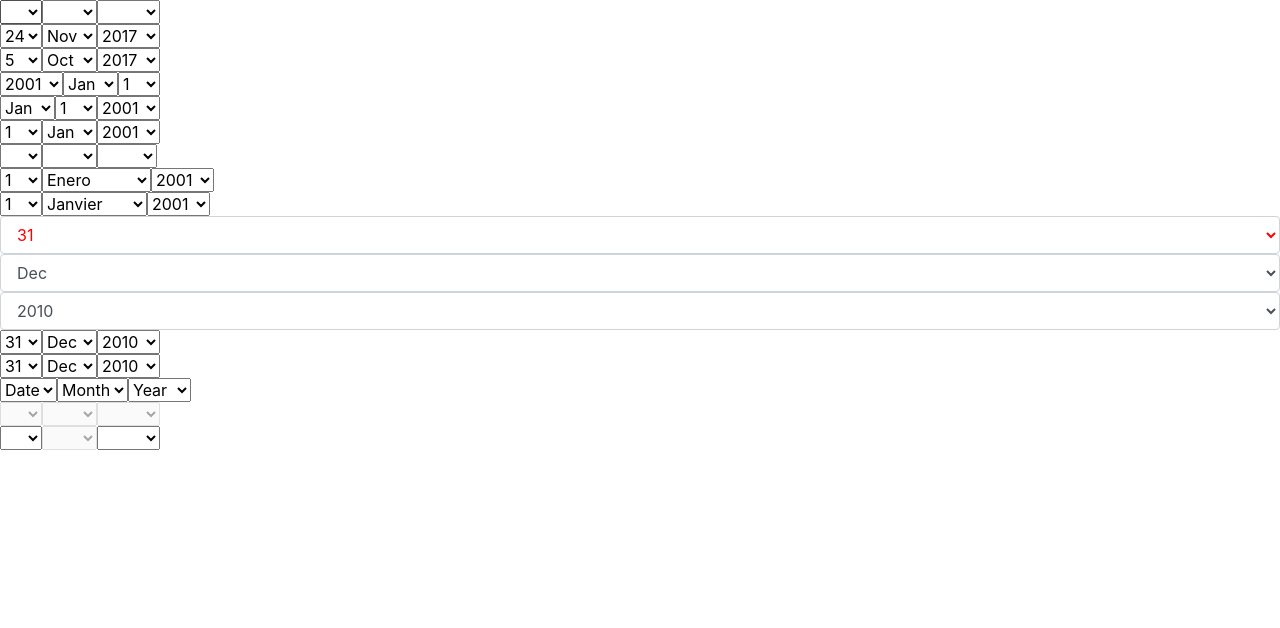
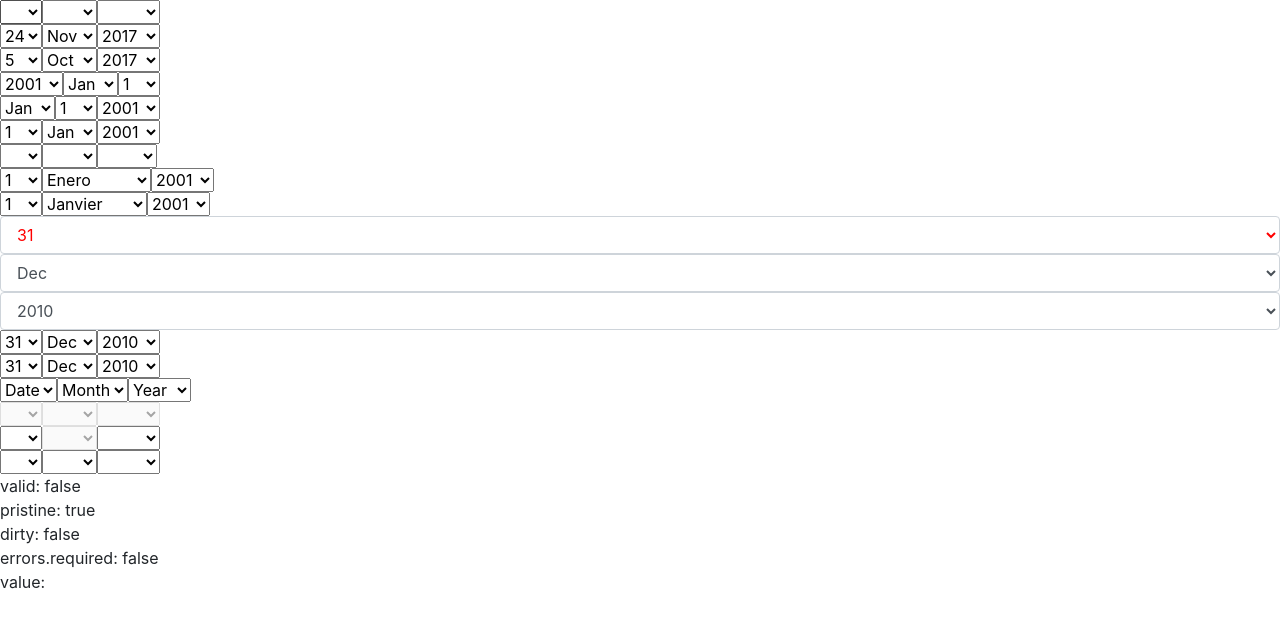
Before and after one commit to katafractari/ngx-combo-datepicker, an Angular app: page / in a window 1280 px wide. Shown: the top 628 px of the page. Built offline with nearby package versions, Linux system fonts and the light colour scheme.

Commit message:
add validation example

```diff
--- a/src/app/app.component.html
+++ b/src/app/app.component.html
@@ -1,6 +1,6 @@
 <form novalidate [formGroup]="form">
   <div>
-    <ngx-combo-datepicker formControlName="basic"></ngx-combo-datepicker>
+    <ngx-combo-datepicker></ngx-combo-datepicker>
   </div>
   <div>
     <ngx-combo-datepicker [date]="'2017-11-24'"></ngx-combo-datepicker>
@@ -64,4 +64,22 @@
   <div>
     <ngx-combo-datepicker [disabled]="[false, true, false]"></ngx-combo-datepicker>
   </div>
+  <div>
+    <ngx-combo-datepicker formControlName="control"></ngx-combo-datepicker>
+    <div>
+      valid: {{ form.get('control').valid }}
+    </div>
+    <div>
+      pristine: {{ form.get('control').pristine }}
+    </div>
+    <div>
+      dirty: {{ form.get('control').dirty }}
+    </div>
+    <div>
+      errors.required: {{ form.get('control').hasError() && form.get('control').errors.required }}
+    </div>
+    <div>
+      value: {{ value }}
+    </div>
+  </div>
 </form>
--- a/src/app/app.component.ts
+++ b/src/app/app.component.ts
@@ -1,5 +1,5 @@
 import { Component, OnInit } from '@angular/core';
-import { FormBuilder, FormControl, FormGroup } from '@angular/forms';
+import { FormBuilder, FormControl, FormGroup, Validators } from '@angular/forms';
 
 @Component({
   selector: 'app-root',
@@ -13,12 +13,16 @@ export class AppComponent implements OnInit {
 
   customMonths = 'Janvier,Février,Mars,Avril,Mai,Juin,Juillet,Août,Septembre,Octobre,Novembre,Décembre';
 
+  value: string;
+
   constructor(private formBuilder: FormBuilder) {}
 
   ngOnInit() {
     this.form = this.formBuilder.group({
-      basic: new FormControl(),
-      initialValue: new FormControl()
+      control: new FormControl(null, [Validators.required])
     });
+
+    this.form.get('control').valueChanges
+      .subscribe((value) => this.value = value);
   }
 }
--- a/src/app/modules/combo-datepicker/combo-datepicker.component.ts
+++ b/src/app/modules/combo-datepicker/combo-datepicker.component.ts
@@ -125,7 +125,7 @@ export class ComboDatepickerComponent implements OnInit, OnChanges, ControlValue
     this.writeValue(this.ngModel);
   }
 
-  onChange(event) {
+  onChange() {
     let res = null;
 
     // Check that the three combo boxes have values.
```
